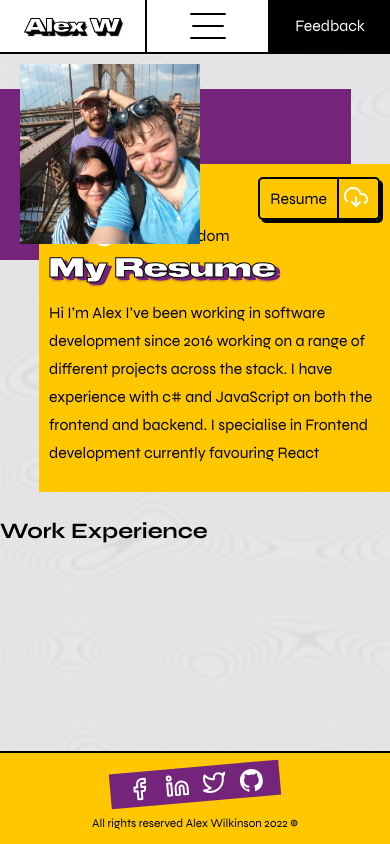
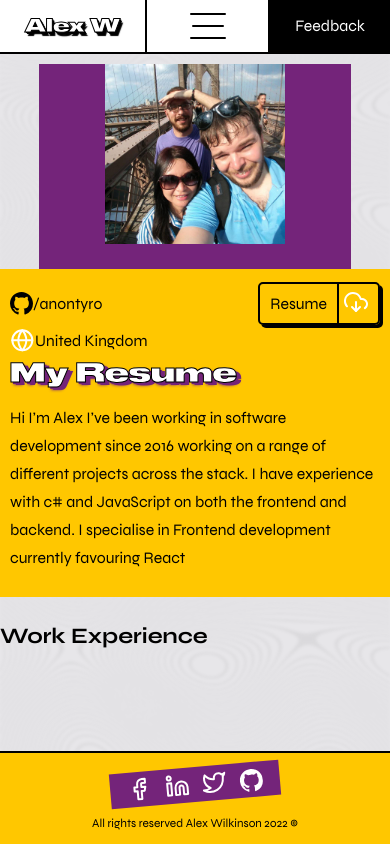
Before and after one commit to anontyro/co.alexwilkinson.frontend, a Next.js app: page /resume in a window 390 px wide. Built offline with nearby package versions, Linux system fonts and the light colour scheme; a web font is replaced by a local one.

Commit message:
chore: updated mobile for resume top

```diff
--- a/src/components/PageSections/BoxWithImage/BoxWithImage.module.scss
+++ b/src/components/PageSections/BoxWithImage/BoxWithImage.module.scss
@@ -4,29 +4,29 @@
 
 .boxContainer {
   margin-top: px-to-rem(10px);
-  padding-top: px-to-rem(100px);
   position: relative;
   margin-bottom: px-to-rem(25px);
+  @include breakpointTablet {
+    padding-top: px-to-rem(100px);
+  }
 }
 
 .backgroundBox {
   position: absolute;
   top: px-to-rem(25px);
-  left: 0;
-  width: 90%;
-  height: 40%;
   background-color: $site-colour-primary;
   z-index: -1;
-
+  top: 0;
+  left: 10%;
+  width: 80%;
+  height: 40%;
   &:after {
     content: "";
-    position: absolute;
-    top: 0;
+  }
+  @include breakpointTablet {
     left: 0;
-    width: 100%;
-    height: 50%;
-    background-color: $site-colour-primary;
-    opacity: 0.5;
+    width: 90%;
+    height: 40%;
   }
 }
 
@@ -35,16 +35,22 @@
 }
 
 .boxContent {
-  width: 90%;
   background-color: $site-colour-secondary;
   padding: px-to-rem(10px);
   margin-left: auto;
+  margin-top: px-to-rem(25px);
   padding-bottom: px-to-rem(25px);
+  @include breakpointTablet {
+    width: 90%;
+    margin-top: unset;
+  }
 }
 
 .topContentContainer {
-  width: 87%;
   margin-left: auto;
+  @include breakpointTablet {
+    width: 87%;
+  }
 }
 
 // spacer for when there is no top content
@@ -53,11 +59,15 @@
 }
 
 .boxImage {
-  position: absolute;
-  top: 0;
-  left: px-to-rem(20px);
+  display: flex;
+  justify-content: center;
   > img {
     width: px-to-rem(180px);
     height: 100%;
   }
+  @include breakpointTablet {
+    position: absolute;
+    top: 0;
+    left: px-to-rem(20px);
+  }
 }
```
